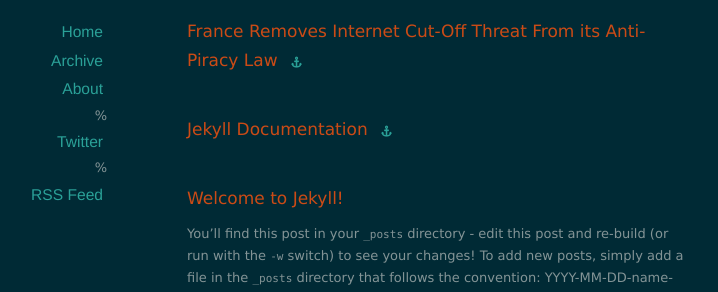
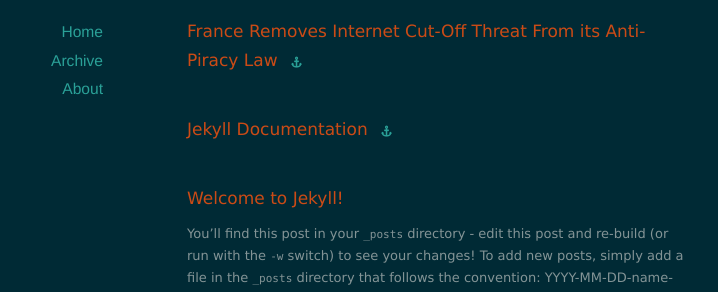
Before and after one commit to nd-hung/nd-hung.github.io, a Jekyll site: the page built from index.html, in a window 1280 px wide. Shown: the part 127-419 px from the top of the page, without its empty margins (203-921 px from the left). Built offline with Jekyll 4.4.1, drawn with Linux system fonts in a browser that asks for light colours; nearby versions of some CDN libraries; the list of posts is cut into pages by our own code.

Commit message:
Update default.html

```diff
--- a/_layouts/default.html
+++ b/_layouts/default.html
@@ -36,8 +36,6 @@
           <li><a href="/">Home</a></li>
           <li><a href="/archives">Archive</a></li>
           <li><a href="/about">About</a></li>
-          % <li><a href="http://twitter.com/hungntu">Twitter</a></li>
-          % <li><a href="/feed.xml">RSS Feed</a></li>
         </ul>
       </nav>
     </div>
```
